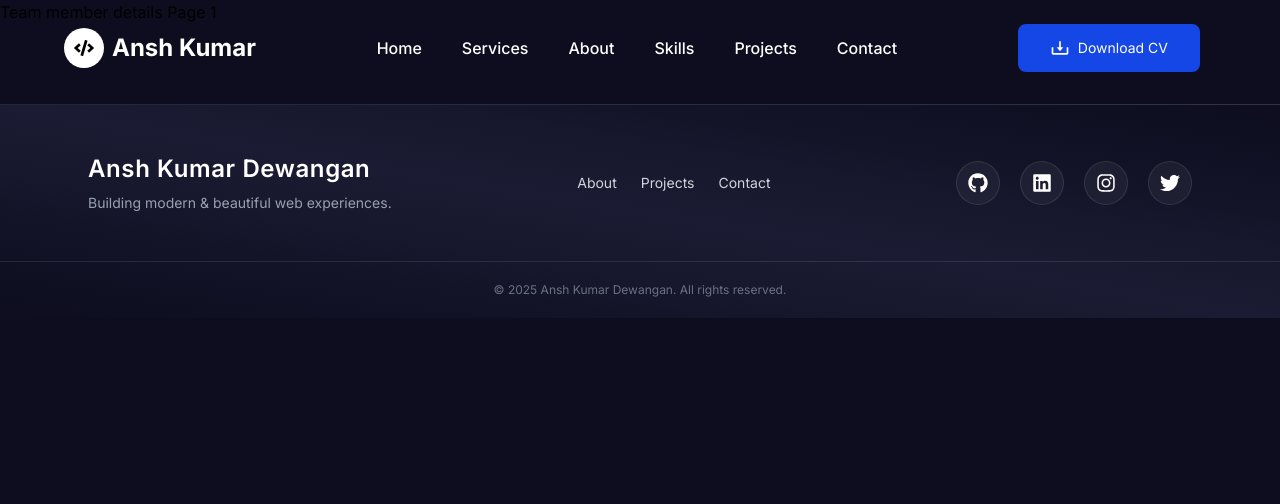
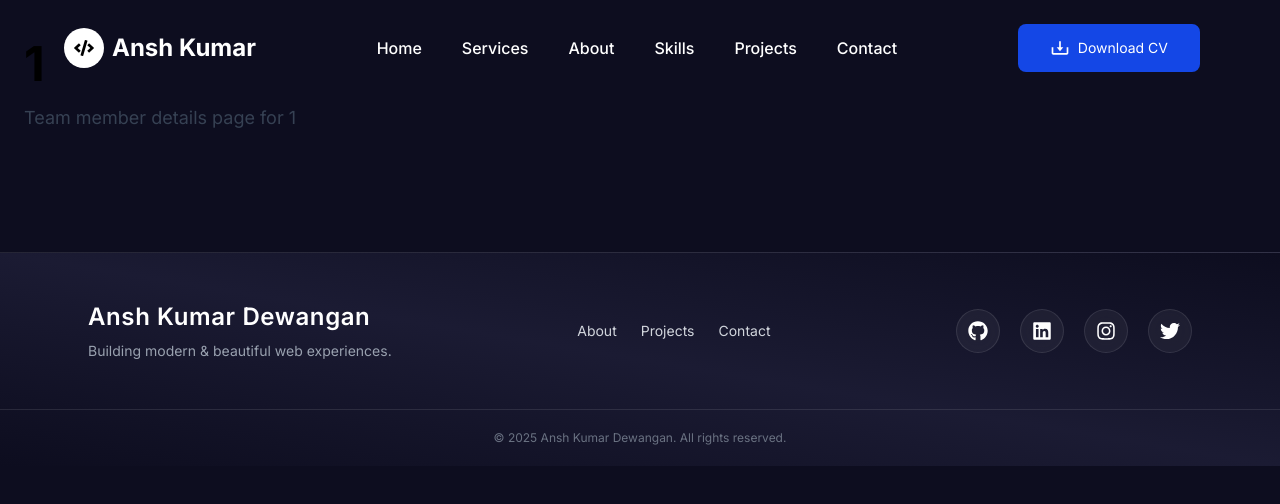
Before and after one commit to coderwithansh/my-portfolio, a Next.js app: page /about/team/1 in a window 1280 px wide. Shown: the top 504 px of the page. Built offline with nearby package versions, Linux system fonts and the light colour scheme.

Commit message:
adding SEO in site

```diff
--- a/app/about/team/[name]/page.tsx
+++ b/app/about/team/[name]/page.tsx
@@ -1,12 +1,64 @@
 import React from 'react'
+import { Metadata } from 'next';
+type Props = {
+  params: {
+    name: string;
+  };
+};
+export async function generateMetadata(
+  { params }: Props
+): Promise<Metadata> {
+  const memberName = decodeURIComponent(params.name);
 
-const TeamDetailsPage = async ({ params }: { params: { name: string } }) => {
-  const name = (await params).name;
+  return {
+    title: `${memberName} | Team Member | Ansh Dewangan Portfolio`,
+    description: `Explore ${memberName}'s role, skills, projects, and contribution in Ansh Dewangan's portfolio team section.`,
+    keywords: [
+      memberName,
+      "Team Member",
+      "Portfolio",
+      "Web Developer",
+      "Software Engineer",
+      "full-stack developer",
+      "AKD Portfolio",
+      "Ansh Kumar Dewangan",
+    ],
+    alternates: {
+      canonical: `https://ansh-portfolio-75.vercel.app/team/${params.name}`,
+    },
+    openGraph: {
+      title: `${memberName} | Team Member | Ansh Dewangan Portfolio`,
+      description: `Explore ${memberName}'s role, skills, projects, and contribution in the portfolio.`,
+      url: `https://ansh-portfolio-75.vercel.app/team/${params.name}`,
+      siteName: "Ansh Kumar Dewangan Portfolio",
+      type: "profile",
+    },
+    twitter: {
+      card: "summary_large_image",
+      title: `${memberName} | Team Member`,
+      description: `Explore ${memberName}'s profile and portfolio contribution.`,
+    },
+  };
+}
+const TeamDetailsPage = ({ params }: Props) => {
+  const memberName = decodeURIComponent(params.name);
+
   return (
-    <div className='text-black text-5-xl'>
-      Team member details Page {name}
+    <div className="text-black px-6 py-10">
+      <h1 className="text-5xl font-bold mb-4">{memberName}</h1>
+      <p className="text-lg text-gray-700">
+        Team member details page for {memberName}
+      </p>
     </div>
-  )
-}
+  );
+};
+// const TeamDetailsPage = async ({ params }: { params: { name: string } }) => {
+//   const name = (await params).name;
+//   return (
+//     <div className='text-black text-5-xl'>
+//       Team member details Page {name}
+//     </div>
+//   )
+// }
 
 export default TeamDetailsPage
--- a/components/Home/Certificates/Cretificate.tsx
+++ b/components/Home/Certificates/Cretificate.tsx
@@ -26,7 +26,7 @@ const Cretificate = () => {
                         key={item.id}
                         data-aos="fade-up"
                         data-aos-anchor-placement="top-center"
-                        className="group relative overflow-hidden rounded-2xl bg-gradient-to-br from-white/10 to-white/5 p-[2px] hover:from-indigo-500/30 hover:to-indigo-700/30 transition-all duration-300"
+                        className="group relative overflow-hidden rounded-2xl bg-linear-to-br from-white/10 to-white/5 p-0.5 hover:from-indigo-500/30 hover:to-indigo-700/30 transition-all duration-300"
                     >
                         <Link
                             href="https://your-certificate-link.com"
--- a/package.json
+++ b/package.json
@@ -27,7 +27,7 @@
     "@tailwindcss/postcss": "^4",
     "@types/aos": "^3.0.7",
     "@types/node": "^20",
-    "@types/react": "^19",
+    "@types/react": "^19.2.14",
     "@types/react-dom": "^19",
     "eslint": "^9",
     "eslint-config-next": "16.0.3",
```
Also changed, not shown: 1 other file (tests, documents, lock files or other folders).
